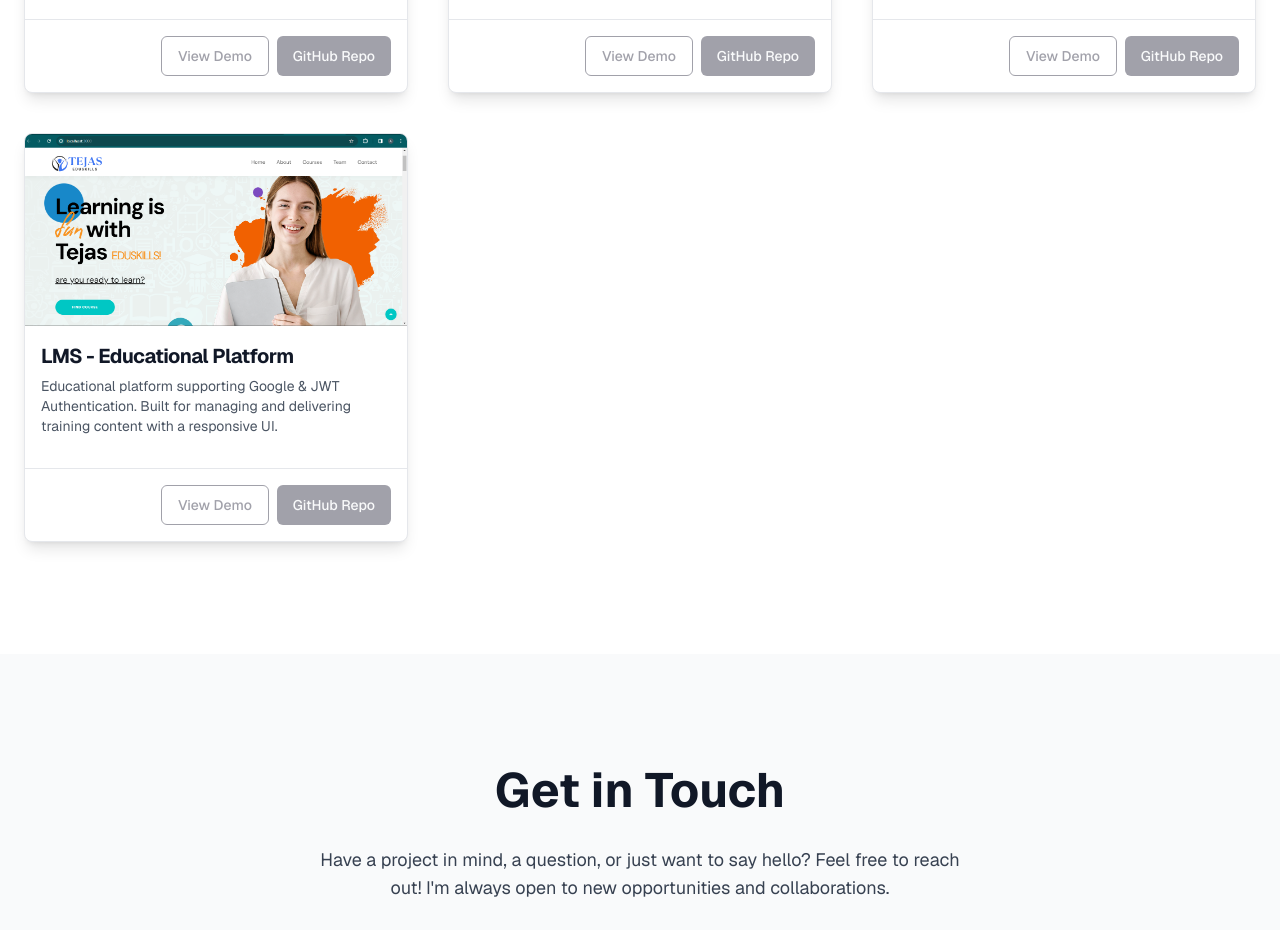
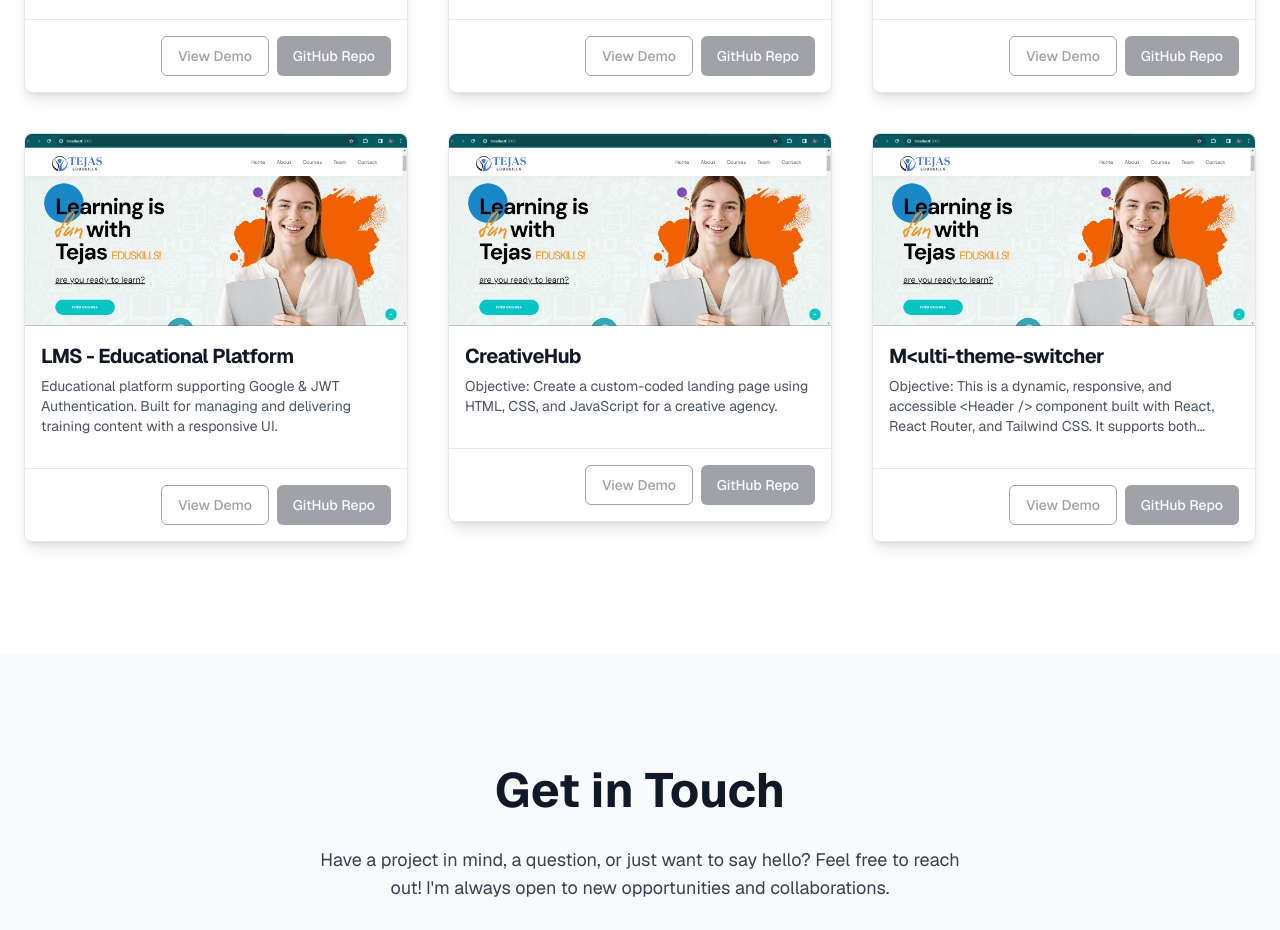
Before and after one commit to rajerv-123/portfolio2025, a Next.js app: page / in a window 1280 px wide. Shown: the part 3160-4090 px from the top of the page. Built offline with nearby package versions, Linux system fonts and the light colour scheme.

Commit message:
new project added

```diff
--- a/components/projects-section.tsx
+++ b/components/projects-section.tsx
@@ -43,6 +43,25 @@ const portfolioItems = [
     demoLink: "#",
     repoLink: "#",
   },
+  {
+    id: 4,
+    title: "CreativeHub",
+    description:
+      "Objective: Create a custom-coded landing page using HTML, CSS, and JavaScript for a creative agency.",
+    imageUrl: lms,
+    demoLink: "https://creative-hub-one-xi.vercel.app/",
+    repoLink: "https://github.com/rajerv-123/CreativeHub",
+  },
+  {
+    id: 5,
+    title: "M<ulti-theme-switcher ",
+    description:
+      "Objective: This is a dynamic, responsive, and accessible <Header /> component built with React, React Router, and Tailwind CSS. It supports both desktop and mobile layouts, scroll awareness, and light/dark theming.",
+    imageUrl: lms,
+    demoLink: "https://multi-theme-switcher-s2iv.vercel.app/",
+    repoLink: "https://github.com/rajerv-123/multi-theme-switcher",
+  },
+
   // {
   //   id: 5,
   //   title: "Task Management App",
```
Also changed, not shown: public/images/creativehub.png (added).
